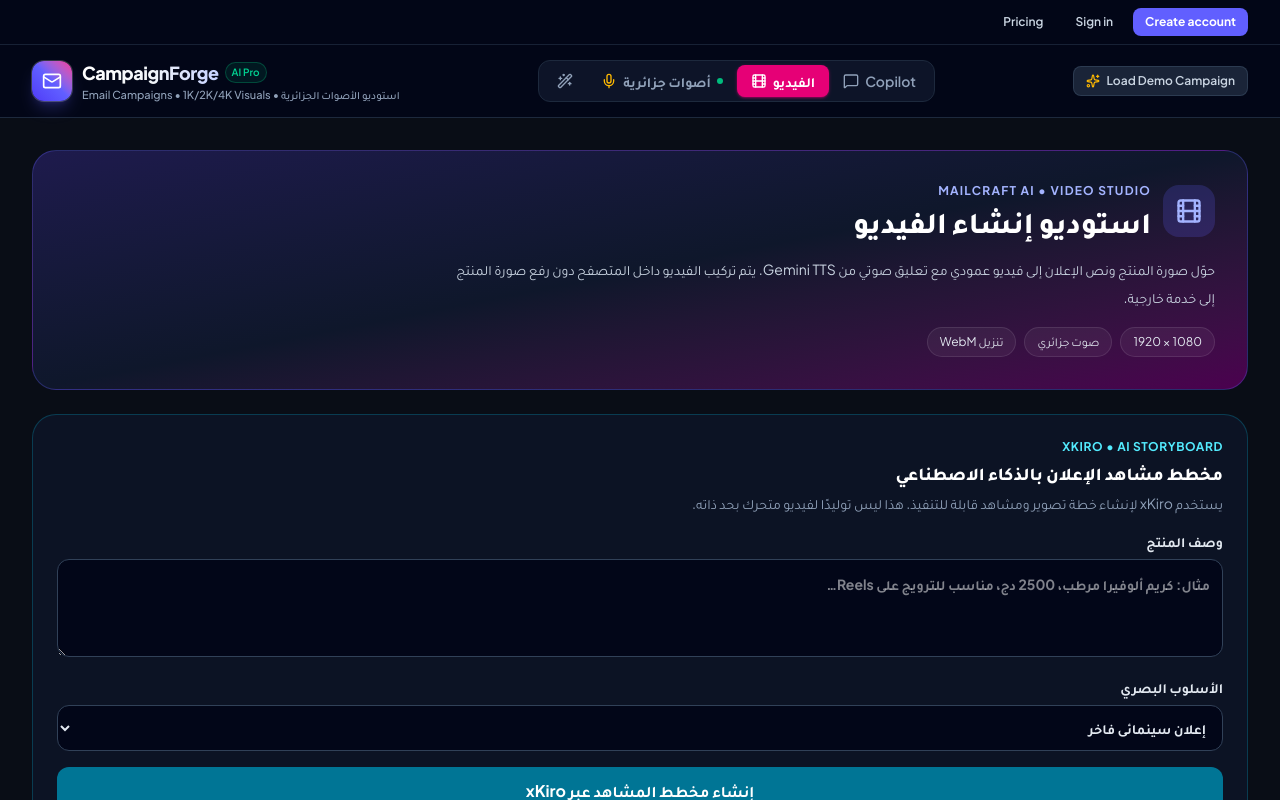
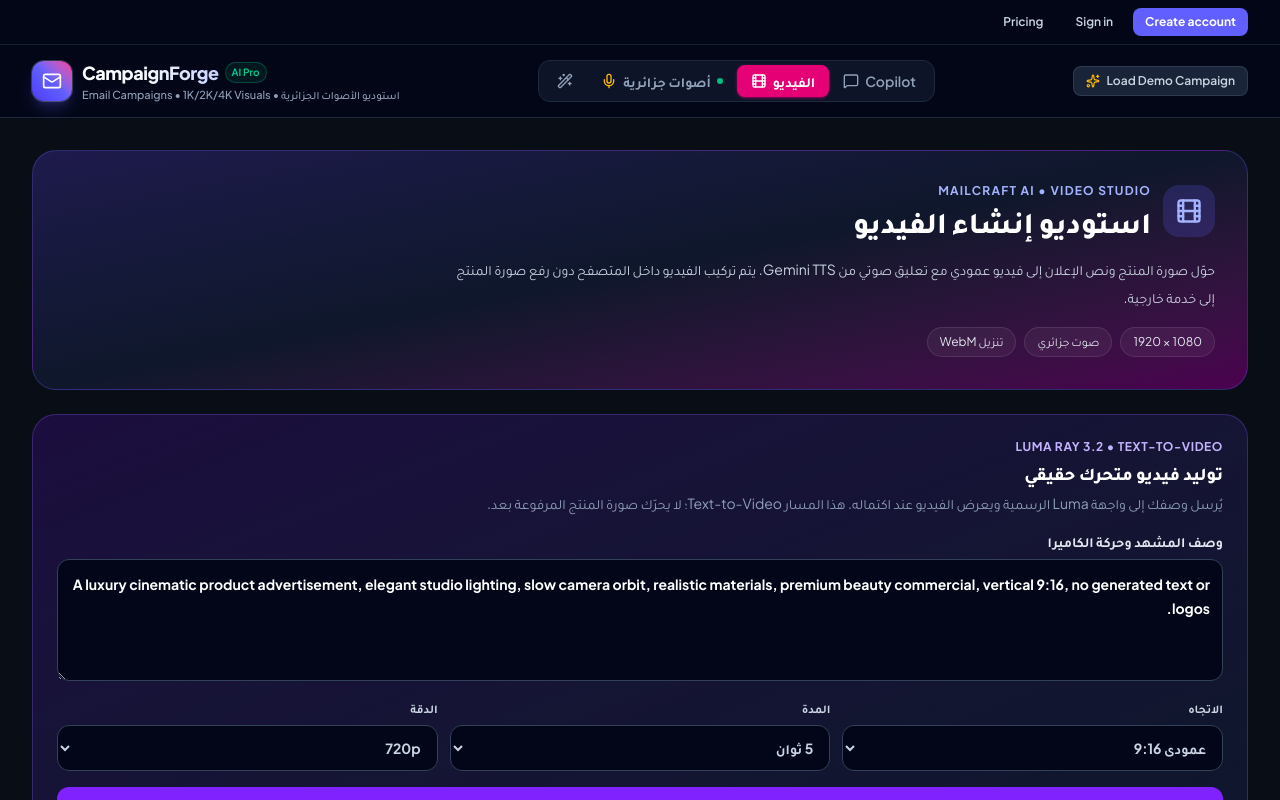
Before and after one commit to youceftalamali-prog/mailcraft-ai-test, a React (Vite) app: page / in a window 1280 px wide. Both pictures are taken after a click on the button "الفيديو". Shown: the top 800 px of the page. Built offline with nearby package versions, Linux system fonts and the light colour scheme.

Commit message:
feat: add Luma Ray 3.2 text-to-video studio

```diff
--- a/src/components/VideoStudio.tsx
+++ b/src/components/VideoStudio.tsx
@@ -17,6 +17,14 @@
   const [visualStyle, setVisualStyle] = useState('cinematic product advertisement');
   const [storyboard, setStoryboard] = useState('');
   const [storyboardBusy, setStoryboardBusy] = useState(false);
+  const [lumaBusy, setLumaBusy] = useState(false);
+  const [lumaPrompt, setLumaPrompt] = useState('A luxury cinematic product advertisement, elegant studio lighting, slow camera orbit, realistic materials, premium beauty commercial, vertical 9:16, no generated text or logos.');
+  const [lumaVideoUrl, setLumaVideoUrl] = useState('');
+  const [lumaStatus, setLumaStatus] = useState('');
+  const [lumaError, setLumaError] = useState('');
+  const [lumaAspectRatio, setLumaAspectRatio] = useState('9:16');
+  const [lumaDuration, setLumaDuration] = useState('5s');
+  const [lumaResolution, setLumaResolution] = useState('720p');
   const [error, setError] = useState('');
   const imageRef = useRef<HTMLImageElement | null>(null);
   const fileRef = useRef<HTMLInputElement | null>(null);
@@ -78,6 +86,39 @@
       setError(e instanceof Error ? e.message : 'حدث خطأ أثناء إنشاء مخطط المشاهد.');
       setStatus('');
     } finally { setStoryboardBusy(false); }
+  };
+
+
+  const generateLumaVideo = async () => {
+    if (!lumaPrompt.trim()) { setLumaError('اكتب وصف المشهد أولاً.'); return; }
+    setLumaBusy(true); setLumaError(''); setLumaVideoUrl(''); setLumaStatus('جارٍ إرسال طلب الفيديو إلى Luma Ray 3.2…');
+    try {
+      const createResponse = await fetch('/api/luma/video', {
+        method: 'POST',
+        headers: { 'Content-Type': 'application/json' },
+        body: JSON.stringify({ prompt: lumaPrompt.trim(), aspectRatio: lumaAspectRatio, duration: lumaDuration, resolution: lumaResolution })
+      });
+      const created = await createResponse.json() as { generationId?: string; error?: string; details?: string };
+      if (!createResponse.ok || !created.generationId) throw new Error(created.error || created.details || 'تعذر بدء توليد الفيديو.');
+      setLumaStatus('تم إرسال الطلب. جارٍ انتظار الفيديو؛ قد تستغرق العملية عدة دقائق…');
+      const deadline = Date.now() + 8 * 60 * 1000;
+      while (Date.now() < deadline) {
+        await new Promise(resolve => window.setTimeout(resolve, 5000));
+        const statusResponse = await fetch(`/api/luma/video/${encodeURIComponent(created.generationId)}`);
+        const statusData = await statusResponse.json() as { state?: string; videoUrl?: string; error?: string; details?: string };
+        if (!statusResponse.ok) throw new Error(statusData.error || statusData.details || 'تعذر التحقق من حالة الفيديو.');
+        if (statusData.state === 'completed' && statusData.videoUrl) {
+          setLumaVideoUrl(statusData.videoUrl);
+          setLumaStatus('اكتمل الفيديو. يمكنك معاينته أو فتحه وتنزيله من رابط Luma.');
+          return;
+        }
+        if (statusData.state === 'failed') throw new Error(statusData.error || 'فشل نموذج Luma في توليد الفيديو.');
+      }
+      throw new Error('استغرق التوليد أكثر من 8 دقائق. أعد المحاولة لاحقًا؛ قد يكون الطلب ما زال قيد المعالجة.');
+    } catch (e) {
+      setLumaError(e instanceof Error ? e.message : 'حدث خطأ أثناء توليد الفيديو عبر Luma.');
+      setLumaStatus('');
+    } finally { setLumaBusy(false); }
   };
 
   const createVideo = async () => {
@@ -167,6 +208,37 @@
       <p className="mt-4 max-w-3xl text-sm leading-7 text-slate-300">حوّل صورة المنتج ونص الإعلان إلى فيديو عمودي مع تعليق صوتي من Gemini TTS. يتم تركيب الفيديو داخل المتصفح دون رفع صورة المنتج إلى خدمة خارجية.</p>
       <div className="mt-4 flex flex-wrap gap-2 text-xs text-slate-200"><span className="rounded-full border border-white/10 bg-white/5 px-3 py-1.5">1080 × 1920</span><span className="rounded-full border border-white/10 bg-white/5 px-3 py-1.5">صوت جزائري</span><span className="rounded-full border border-white/10 bg-white/5 px-3 py-1.5">تنزيل WebM</span></div>
     </div>
+    <div className="space-y-4 rounded-3xl border border-violet-500/30 bg-gradient-to-br from-violet-950/50 to-slate-900 p-5 sm:p-6">
+      <div>
+        <p className="text-xs font-bold tracking-wider text-violet-300">LUMA RAY 3.2 • TEXT-TO-VIDEO</p>
+        <h2 className="mt-1 text-lg font-extrabold text-white">توليد فيديو متحرك حقيقي</h2>
+        <p className="mt-1 text-sm leading-6 text-slate-400">يُرسل وصفك إلى واجهة Luma الرسمية ويعرض الفيديو عند اكتماله. هذا المسار Text-to-Video؛ لا يحرّك صورة المنتج المرفوعة بعد.</p>
+      </div>
+      <label className="block text-sm font-bold text-slate-200">وصف المشهد وحركة الكاميرا
+        <textarea value={lumaPrompt} onChange={e => setLumaPrompt(e.target.value)} rows={4} placeholder="صف المنتج، الإضاءة، حركة الكاميرا، الخلفية والمزاج…" className="mt-2 w-full rounded-xl border border-slate-700 bg-slate-950 p-3 text-sm leading-6 text-white outline-none focus:border-violet-400" />
+      </label>
+      <div className="grid gap-3 sm:grid-cols-3">
+        <label className="block text-xs font-bold text-slate-300">الاتجاه
+          <select value={lumaAspectRatio} onChange={e => setLumaAspectRatio(e.target.value)} className="mt-2 w-full rounded-xl border border-slate-700 bg-slate-950 p-3 text-sm"><option value="9:16">عمودي 9:16</option><option value="16:9">أفقي 16:9</option><option value="1:1">مربع 1:1</option><option value="4:3">4:3</option><option value="3:4">3:4</option></select>
+        </label>
+        <label className="block text-xs font-bold text-slate-300">المدة
+          <select value={lumaDuration} onChange={e => setLumaDuration(e.target.value)} className="mt-2 w-full rounded-xl border border-slate-700 bg-slate-950 p-3 text-sm"><option value="5s">5 ثوانٍ</option><option value="9s">9 ثوانٍ</option></select>
+        </label>
+        <label className="block text-xs font-bold text-slate-300">الدقة
+          <select value={lumaResolution} onChange={e => setLumaResolution(e.target.value)} className="mt-2 w-full rounded-xl border border-slate-700 bg-slate-950 p-3 text-sm"><option value="540p">540p</option><option value="720p">720p</option><option value="1080p">1080p</option></select>
+        </label>
+      </div>
+      <button disabled={lumaBusy} onClick={generateLumaVideo} className="inline-flex w-full items-center justify-center gap-2 rounded-xl bg-violet-600 px-4 py-3 font-bold text-white hover:bg-violet-500 disabled:opacity-50">
+        {lumaBusy ? <><LoaderCircle className="h-4 w-4 animate-spin" /> جارٍ توليد الفيديو…</> : 'توليد فيديو متحرك عبر Luma'}
+      </button>
+      {lumaStatus && <p role="status" className="rounded-xl border border-violet-500/20 bg-violet-950/30 p-3 text-sm leading-6 text-violet-100">{lumaStatus}</p>}
+      {lumaError && <p role="alert" className="rounded-xl border border-red-500/30 bg-red-950/30 p-3 text-sm text-red-200">{lumaError}</p>}
+      {lumaVideoUrl && <div className="space-y-3 rounded-xl border border-violet-500/30 bg-slate-950 p-3">
+        <video controls playsInline src={lumaVideoUrl} className="mx-auto max-h-[520px] rounded-lg" />
+        <a href={lumaVideoUrl} target="_blank" rel="noreferrer" className="inline-flex w-full items-center justify-center rounded-xl bg-emerald-600 px-4 py-3 text-sm font-bold text-white hover:bg-emerald-500">فتح / تنزيل الفيديو الناتج</a>
+      </div>}
+      <p className="text-xs leading-5 text-slate-500">يتطلب مفتاح Luma API ورصيدًا متاحًا. الأرصدة التجريبية تعتمد على الحساب، ولا نضمن مجانية مستمرة. قد يكون الفيديو الناتج صامتًا؛ يظل Gemini TTS مسار الصوت المستقل.</p>
+    </div>
     <div className="space-y-4 rounded-3xl border border-cyan-500/25 bg-slate-900/70 p-5 sm:p-6">
       <div>
         <p className="text-xs font-bold tracking-wider text-cyan-300">XKIRO • AI STORYBOARD</p>
```
